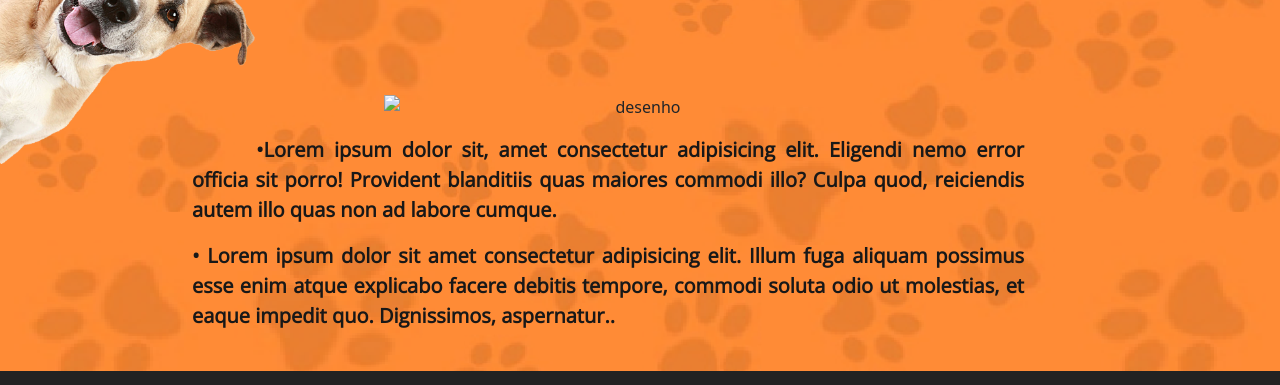
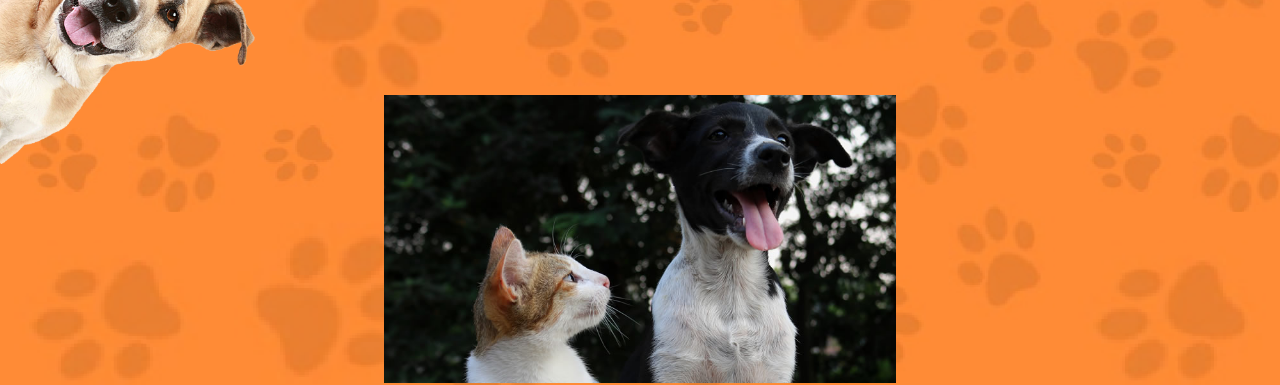
Before and after one commit to Joao226/Site_ong, a plain HTML site: page Historia.html in a window 1280 px wide. Shown: the part 441-826 px from the top of the page. Drawn offline with nearby package versions, Linux system fonts and the light colour scheme; a web font is replaced by a local one.

Commit message:
Update Historia.html

```diff
--- a/Historia.html
+++ b/Historia.html
@@ -41,7 +41,7 @@
 
 
         <figure>
-            <center><img id="imagem1" src="imagens/3.pjg" alt="desenho" ><center>
+            <center><img id="imagem1" src="imagens/3.jpg" alt="desenho" ><center>
         </figure>
 
 
```
